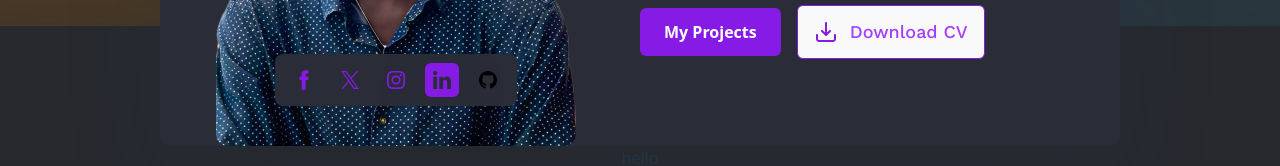
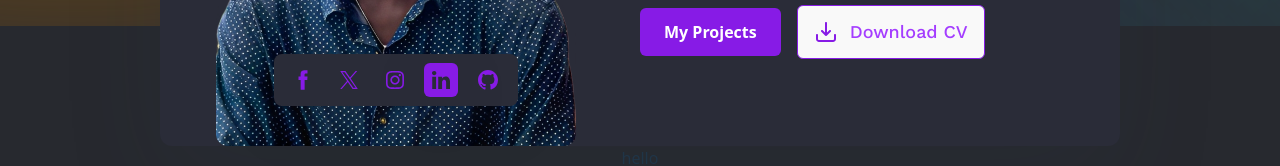
Before and after one commit to Ife-Banks/Portfolio-Trial, a React (Vite) app: page / in a window 1280 px wide. Shown: the part 1150-1316 px from the top of the page. Built offline with nearby package versions, Linux system fonts and the light colour scheme.

Commit message:
Socials linked

```diff
--- a/src/components/Hero.jsx
+++ b/src/components/Hero.jsx
@@ -81,7 +81,9 @@
 );
 
 const GithubIcon = (
-  <svg xmlns="http://www.w3.org/2000/svg" width="18" height="18" viewBox="0 0 24 24"><path d="M12 0c-6.626 0-12 5.373-12 12 0 5.302 3.438 9.8 8.207 11.387.599.111.793-.261.793-.577v-2.234c-3.338.726-4.033-1.416-4.033-1.416-.546-1.387-1.333-1.756-1.333-1.756-1.089-.745.083-.729.083-.729 1.205.084 1.839 1.237 1.839 1.237 1.07 1.834 2.807 1.304 3.492.997.107-.775.418-1.305.762-1.604-2.665-.305-5.467-1.334-5.467-5.931 0-1.311.469-2.381 1.236-3.221-.124-.303-.535-1.524.117-3.176 0 0 1.008-.322 3.301 1.23.957-.266 1.983-.399 3.003-.404 1.02.005 2.047.138 3.006.404 2.291-1.552 3.297-1.23 3.297-1.23.653 1.653.242 2.874.118 3.176.77.84 1.235 1.911 1.235 3.221 0 4.609-2.807 5.624-5.479 5.921.43.372.823 1.102.823 2.222v3.293c0 .319.192.694.801.576 4.765-1.589 8.199-6.086 8.199-11.386 0-6.627-5.373-12-12-12z"/></svg>
+ <svg xmlns="http://www.w3.org/2000/svg" width="20" height="20" fill="#871BE6" class="bi bi-github" viewBox="0 0 16 16">
+  <path d="M8 0C3.58 0 0 3.58 0 8c0 3.54 2.29 6.53 5.47 7.59.4.07.55-.17.55-.38 0-.19-.01-.82-.01-1.49-2.01.37-2.53-.49-2.69-.94-.09-.23-.48-.94-.82-1.13-.28-.15-.68-.52-.01-.53.63-.01 1.08.58 1.23.82.72 1.21 1.87.87 2.33.66.07-.52.28-.87.51-1.07-1.78-.2-3.64-.89-3.64-3.95 0-.87.31-1.59.82-2.15-.08-.2-.36-1.02.08-2.12 0 0 .67-.21 2.2.82.64-.18 1.32-.27 2-.27s1.36.09 2 .27c1.53-1.04 2.2-.82 2.2-.82.44 1.1.16 1.92.08 2.12.51.56.82 1.27.82 2.15 0 3.07-1.87 3.75-3.65 3.95.29.25.54.73.54 1.48 0 1.07-.01 1.93-.01 2.2 0 .21.15.46.55.38A8.01 8.01 0 0 0 16 8c0-4.42-3.58-8-8-8"/>
+</svg>
 );
 
 
@@ -261,7 +263,7 @@
           { icon: XIcon, key: 'dribble', link:"https://x.com/Ife_bankss" },
           { icon: instagramIcon, key: 'instagram', link :"https://www.instagram.com/ifeba_nks/"},
           { icon: linkedinIcon, key: 'linkedin', bg: true , link : "https://www.linkedin.com/in/ifeoluwa-bankole-384515334/"},
-          { icon: GithubIcon, key: 'behance' }
+          { icon: GithubIcon, key: 'behance', link:"https://github.com/Ife-Banks" }
         ].map((item) => (
           <motion.a
             key={item.key}
```
